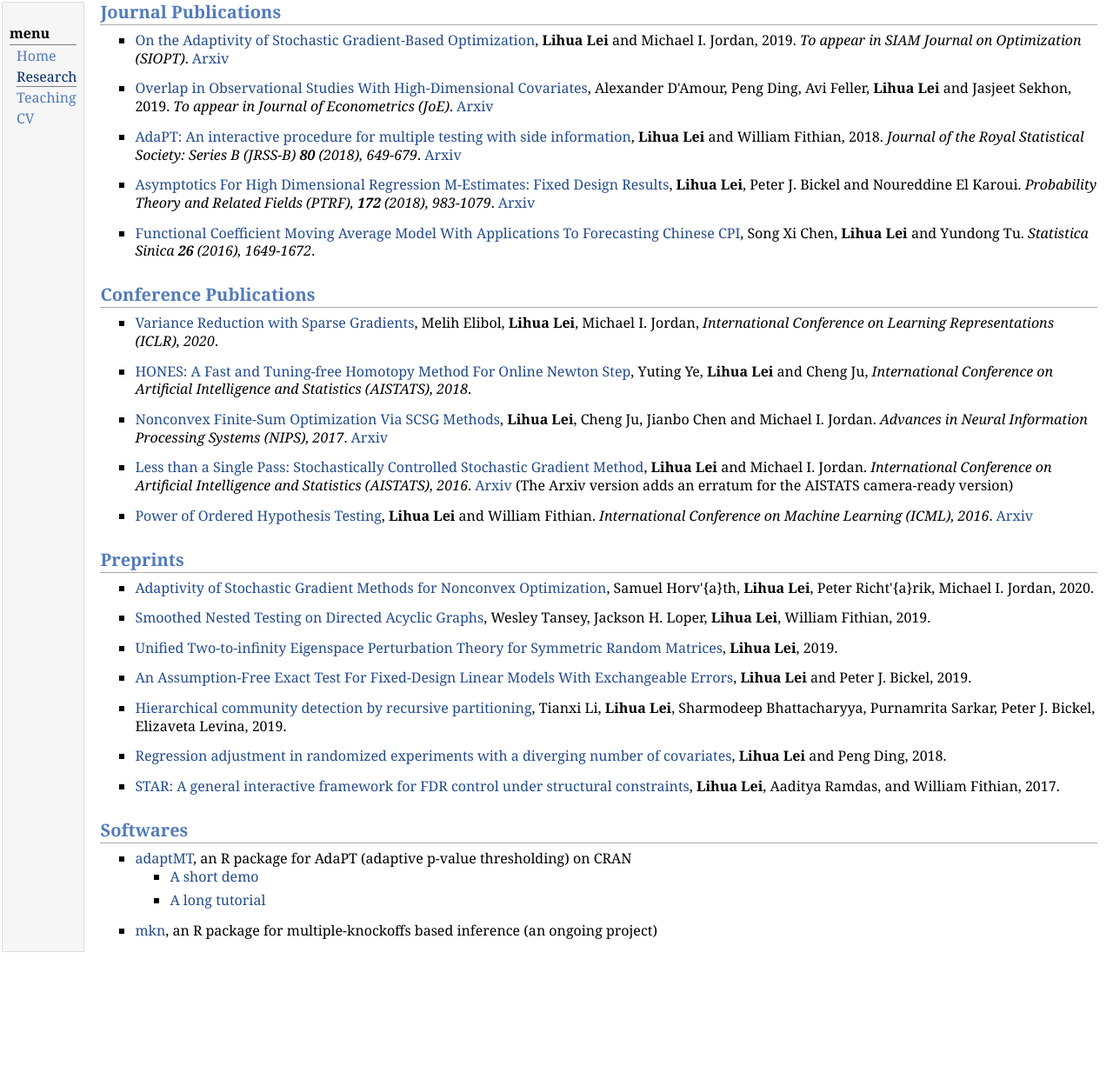
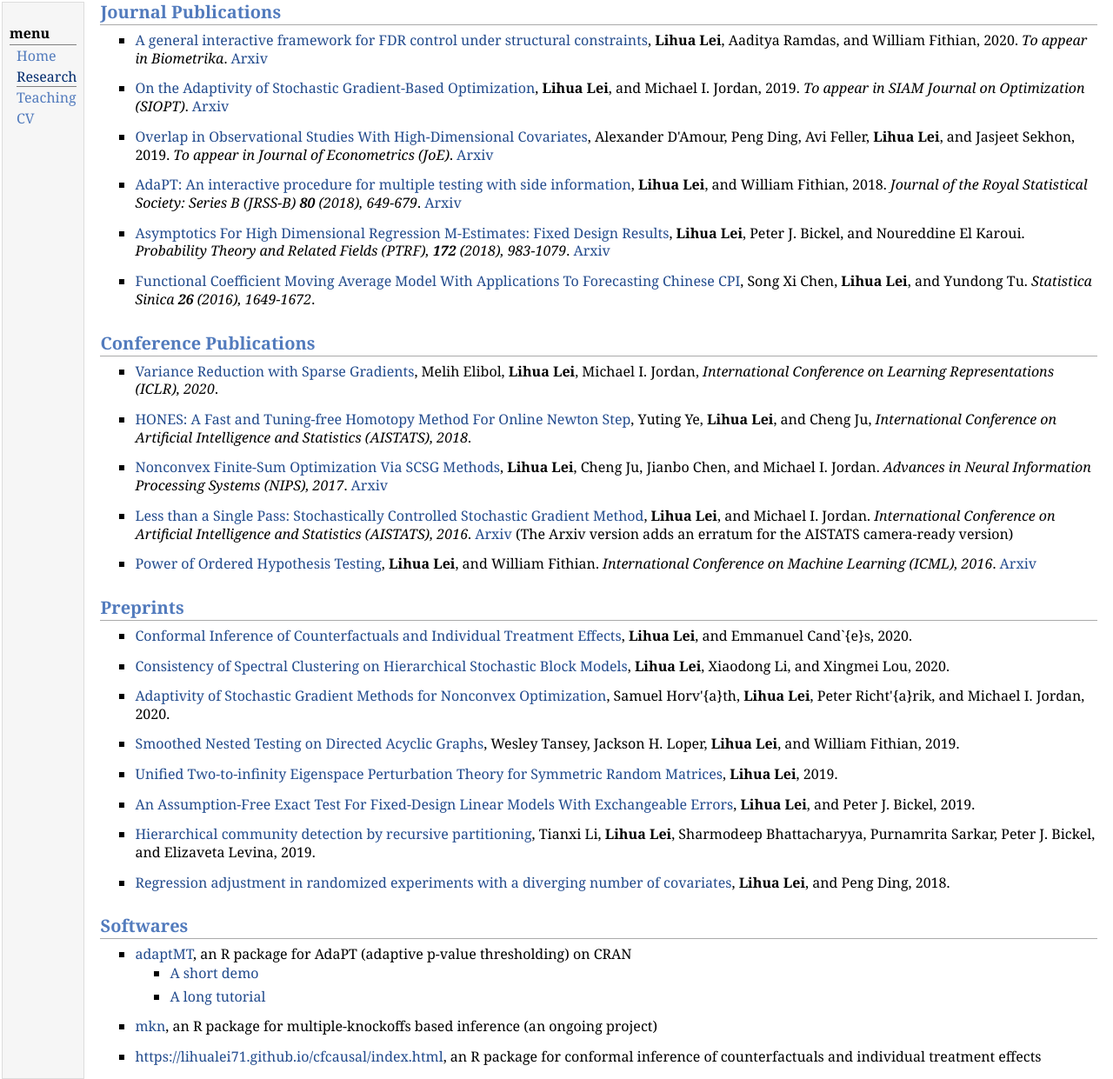
Before and after one commit to sxyyj0603/sxyyj0603.github.io, a plain HTML site: page research.html in a window 1280 px wide. Shown: the whole page at 87% size. Before the commit the page ends 1105 px from the top, so only its background shows below. Drawn offline with Linux system fonts and the light colour scheme.

Commit message:
new update Thu Jun 11 18:48:30 PDT 2020

```diff
--- a/research.html
+++ b/research.html
@@ -20,23 +20,27 @@
 <td id="layout-content">
 <h2>Journal Publications</h2>
 <ul>
-<li><p><a href="https://arxiv.org/abs/1904.04480">On the Adaptivity of Stochastic Gradient-Based Optimization</a>, <b>Lihua Lei</b> and Michael I. Jordan, 2019. <i>To appear in SIAM Journal on Optimization (SIOPT)</i>. <a href="https://arxiv.org/abs/1904.04480">Arxiv</a></p>
+<li><p><a href="https://arxiv.org/abs/1710.02776">A general interactive framework for FDR control under structural constraints</a>, <b>Lihua Lei</b>, Aaditya Ramdas, and William Fithian, 2020. <i>To appear in Biometrika</i>. <a href="https://arxiv.org/abs/1710.02776">Arxiv</a></p>
 </li>
 </ul>
 <ul>
-<li><p><a href="https://arxiv.org/pdf/1711.02582">Overlap in Observational Studies With High-Dimensional Covariates</a>, Alexander D'Amour, Peng Ding, Avi Feller, <b>Lihua Lei</b> and Jasjeet Sekhon, 2019. <i>To appear in Journal of Econometrics (JoE)</i>. <a href="https://arxiv.org/pdf/1711.02582">Arxiv</a></p>
+<li><p><a href="https://arxiv.org/abs/1904.04480">On the Adaptivity of Stochastic Gradient-Based Optimization</a>, <b>Lihua Lei</b>, and Michael I. Jordan, 2019. <i>To appear in SIAM Journal on Optimization (SIOPT)</i>. <a href="https://arxiv.org/abs/1904.04480">Arxiv</a></p>
 </li>
 </ul>
 <ul>
-<li><p><a href="https://rss.onlinelibrary.wiley.com/doi/abs/10.1111/rssb.12274">AdaPT: An interactive procedure for multiple testing with side information</a>, <b>Lihua Lei</b> and William Fithian, 2018. <i>Journal of the Royal Statistical Society: Series B (JRSS-B) <b>80</b> (2018), 649-679</i>. <a href="https://arxiv.org/abs/1609.06035">Arxiv</a></p>
+<li><p><a href="https://arxiv.org/pdf/1711.02582">Overlap in Observational Studies With High-Dimensional Covariates</a>, Alexander D'Amour, Peng Ding, Avi Feller, <b>Lihua Lei</b>, and Jasjeet Sekhon, 2019. <i>To appear in Journal of Econometrics (JoE)</i>. <a href="https://arxiv.org/pdf/1711.02582">Arxiv</a></p>
 </li>
 </ul>
 <ul>
-<li><p><a href="https://doi.org/10.1007/s00440-017-0824-7">Asymptotics For High Dimensional Regression M-Estimates: Fixed Design Results</a>, <b>Lihua Lei</b>, Peter J. Bickel and Noureddine El Karoui. <i>Probability Theory and Related Fields (PTRF), <b>172</b> (2018), 983-1079</i>. <a href="https://arxiv.org/abs/1612.06358">Arxiv</a></p>
+<li><p><a href="https://rss.onlinelibrary.wiley.com/doi/abs/10.1111/rssb.12274">AdaPT: An interactive procedure for multiple testing with side information</a>, <b>Lihua Lei</b>, and William Fithian, 2018. <i>Journal of the Royal Statistical Society: Series B (JRSS-B) <b>80</b> (2018), 649-679</i>. <a href="https://arxiv.org/abs/1609.06035">Arxiv</a></p>
 </li>
 </ul>
 <ul>
-<li><p><a href="http://www3.stat.sinica.edu.tw/statistica/j26n4/j26n416/j26n416.html">Functional Coefficient Moving Average Model With Applications To Forecasting Chinese CPI</a>, Song Xi Chen, <b>Lihua Lei</b> and Yundong Tu. <i>Statistica Sinica <b>26</b> (2016), 1649-1672</i>.</p>
+<li><p><a href="https://doi.org/10.1007/s00440-017-0824-7">Asymptotics For High Dimensional Regression M-Estimates: Fixed Design Results</a>, <b>Lihua Lei</b>, Peter J. Bickel, and Noureddine El Karoui. <i>Probability Theory and Related Fields (PTRF), <b>172</b> (2018), 983-1079</i>. <a href="https://arxiv.org/abs/1612.06358">Arxiv</a></p>
+</li>
+</ul>
+<ul>
+<li><p><a href="http://www3.stat.sinica.edu.tw/statistica/j26n4/j26n416/j26n416.html">Functional Coefficient Moving Average Model With Applications To Forecasting Chinese CPI</a>, Song Xi Chen, <b>Lihua Lei</b>, and Yundong Tu. <i>Statistica Sinica <b>26</b> (2016), 1649-1672</i>.</p>
 </li>
 </ul>
 <h2>Conference Publications</h2>
@@ -45,28 +49,36 @@
 </li>
 </ul>
 <ul>
-<li><p><a href="https://arxiv.org/abs/1610.04329">HONES: A Fast and Tuning-free Homotopy Method For Online Newton Step</a>, Yuting Ye, <b>Lihua Lei</b> and Cheng Ju, <i>International Conference on Artificial Intelligence and Statistics (AISTATS), 2018</i>.</p>
+<li><p><a href="https://arxiv.org/abs/1610.04329">HONES: A Fast and Tuning-free Homotopy Method For Online Newton Step</a>, Yuting Ye, <b>Lihua Lei</b>, and Cheng Ju, <i>International Conference on Artificial Intelligence and Statistics (AISTATS), 2018</i>.</p>
 </li>
 </ul>
 <ul>
-<li><p><a href="https://papers.nips.cc/paper/6829-non-convex-finite-sum-optimization-via-scsg-methods.pdf">Nonconvex Finite-Sum Optimization Via SCSG Methods</a>, <b>Lihua Lei</b>, Cheng Ju, Jianbo Chen and Michael I. Jordan. <i>Advances in Neural Information Processing Systems (NIPS), 2017</i>. <a href="https://arxiv.org/abs/1706.09156">Arxiv</a></p>
+<li><p><a href="https://papers.nips.cc/paper/6829-non-convex-finite-sum-optimization-via-scsg-methods.pdf">Nonconvex Finite-Sum Optimization Via SCSG Methods</a>, <b>Lihua Lei</b>, Cheng Ju, Jianbo Chen, and Michael I. Jordan. <i>Advances in Neural Information Processing Systems (NIPS), 2017</i>. <a href="https://arxiv.org/abs/1706.09156">Arxiv</a></p>
 </li>
 </ul>
 <ul>
-<li><p><a href="http://proceedings.mlr.press/v54/lei17a.html">Less than a Single Pass: Stochastically Controlled Stochastic Gradient Method</a>, <b>Lihua Lei</b> and Michael I. Jordan. <i>International Conference on Artificial Intelligence and Statistics (AISTATS), 2016</i>. <a href="https://arxiv.org/abs/1609.03261">Arxiv</a> (The Arxiv version adds an erratum for the AISTATS camera-ready version)</p>
+<li><p><a href="http://proceedings.mlr.press/v54/lei17a.html">Less than a Single Pass: Stochastically Controlled Stochastic Gradient Method</a>, <b>Lihua Lei</b>, and Michael I. Jordan. <i>International Conference on Artificial Intelligence and Statistics (AISTATS), 2016</i>. <a href="https://arxiv.org/abs/1609.03261">Arxiv</a> (The Arxiv version adds an erratum for the AISTATS camera-ready version)</p>
 </li>
 </ul>
 <ul>
-<li><p><a href="http://proceedings.mlr.press/v48/lei16.pdf">Power of Ordered Hypothesis Testing</a>, <b>Lihua Lei</b> and William Fithian. <i>International Conference on Machine Learning (ICML), 2016</i>. <a href="https://arxiv.org/abs/1606.01969">Arxiv</a></p>
+<li><p><a href="http://proceedings.mlr.press/v48/lei16.pdf">Power of Ordered Hypothesis Testing</a>, <b>Lihua Lei</b>, and William Fithian. <i>International Conference on Machine Learning (ICML), 2016</i>. <a href="https://arxiv.org/abs/1606.01969">Arxiv</a></p>
 </li>
 </ul>
 <h2>Preprints</h2>
 <ul>
-<li><p><a href="https://arxiv.org/abs/2002.05359">Adaptivity of Stochastic Gradient Methods for Nonconvex Optimization</a>, Samuel Horv'{a}th, <b>Lihua Lei</b>, Peter Richt'{a}rik, Michael I. Jordan, 2020.</p>
+<li><p><a href="https://arxiv.org/abs/2006.06138">Conformal Inference of Counterfactuals and Individual Treatment Effects</a>, <b>Lihua Lei</b>, and Emmanuel Cand`{e}s, 2020.</p>
 </li>
 </ul>
 <ul>
-<li><p><a href="https://arxiv.org/abs/1911.09200">Smoothed Nested Testing on Directed Acyclic Graphs</a>, Wesley Tansey, Jackson H. Loper, <b>Lihua Lei</b>, William Fithian, 2019.</p>
+<li><p><a href="https://arxiv.org/abs/2004.14531">Consistency of Spectral Clustering on Hierarchical Stochastic Block Models</a>, <b>Lihua Lei</b>, Xiaodong Li, and Xingmei Lou, 2020.</p>
+</li>
+</ul>
+<ul>
+<li><p><a href="https://arxiv.org/abs/2002.05359">Adaptivity of Stochastic Gradient Methods for Nonconvex Optimization</a>, Samuel Horv'{a}th, <b>Lihua Lei</b>, Peter Richt'{a}rik, and Michael I. Jordan, 2020.</p>
+</li>
+</ul>
+<ul>
+<li><p><a href="https://arxiv.org/abs/1911.09200">Smoothed Nested Testing on Directed Acyclic Graphs</a>, Wesley Tansey, Jackson H. Loper, <b>Lihua Lei</b>, and William Fithian, 2019.</p>
 </li>
 </ul>
 <ul>
@@ -74,19 +86,15 @@
 </li>
 </ul>
 <ul>
-<li><p><a href="https://arxiv.org/pdf/1907.06133.pdf">An Assumption-Free Exact Test For Fixed-Design Linear Models With Exchangeable Errors</a>, <b>Lihua Lei</b> and Peter J. Bickel, 2019.</p>
+<li><p><a href="https://arxiv.org/pdf/1907.06133.pdf">An Assumption-Free Exact Test For Fixed-Design Linear Models With Exchangeable Errors</a>, <b>Lihua Lei</b>, and Peter J. Bickel, 2019.</p>
 </li>
 </ul>
 <ul>
-<li><p><a href="https://arxiv.org/abs/1810.01509">Hierarchical community detection by recursive partitioning</a>, Tianxi Li, <b>Lihua Lei</b>, Sharmodeep Bhattacharyya, Purnamrita Sarkar, Peter J. Bickel, Elizaveta Levina, 2019.</p>
+<li><p><a href="https://arxiv.org/abs/1810.01509">Hierarchical community detection by recursive partitioning</a>, Tianxi Li, <b>Lihua Lei</b>, Sharmodeep Bhattacharyya, Purnamrita Sarkar, Peter J. Bickel, and Elizaveta Levina, 2019.</p>
 </li>
 </ul>
 <ul>
-<li><p><a href="https://arxiv.org/abs/1806.07585">Regression adjustment in randomized experiments with a diverging number of covariates</a>, <b>Lihua Lei</b> and Peng Ding, 2018.</p>
-</li>
-</ul>
-<ul>
-<li><p><a href="https://arxiv.org/abs/1710.02776">STAR: A general interactive framework for FDR control under structural constraints</a>, <b>Lihua Lei</b>, Aaditya Ramdas, and William Fithian, 2017. </p>
+<li><p><a href="https://arxiv.org/abs/1806.07585">Regression adjustment in randomized experiments with a diverging number of covariates</a>, <b>Lihua Lei</b>, and Peng Ding, 2018.</p>
 </li>
 </ul>
 <h2>Softwares</h2>
@@ -105,6 +113,10 @@
 <li><p><a href="https://github.com/lihualei71/mkn">mkn</a>, an R package for multiple-knockoffs based inference (an ongoing project)</p>
 </li>
 </ul>
+<ul>
+<li><p><a href="https://lihualei71.github.io/cfcausal/index.html">https://lihualei71.github.io/cfcausal/index.html</a>, an R package for conformal inference of counterfactuals and individual treatment effects</p>
+</li>
+</ul>
 </td>
 </tr>
 </table>
```
Also changed, not shown: 3 other files.
